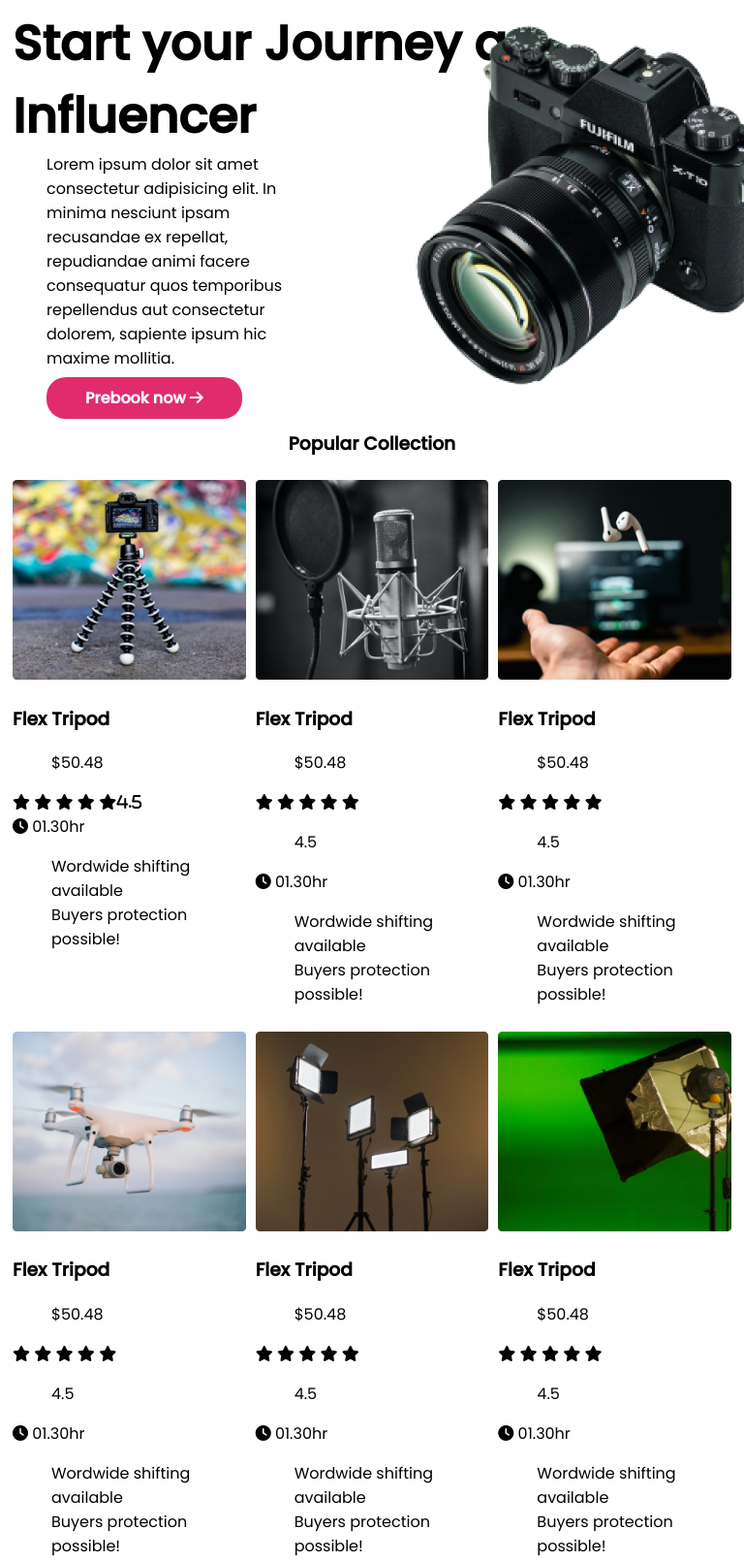
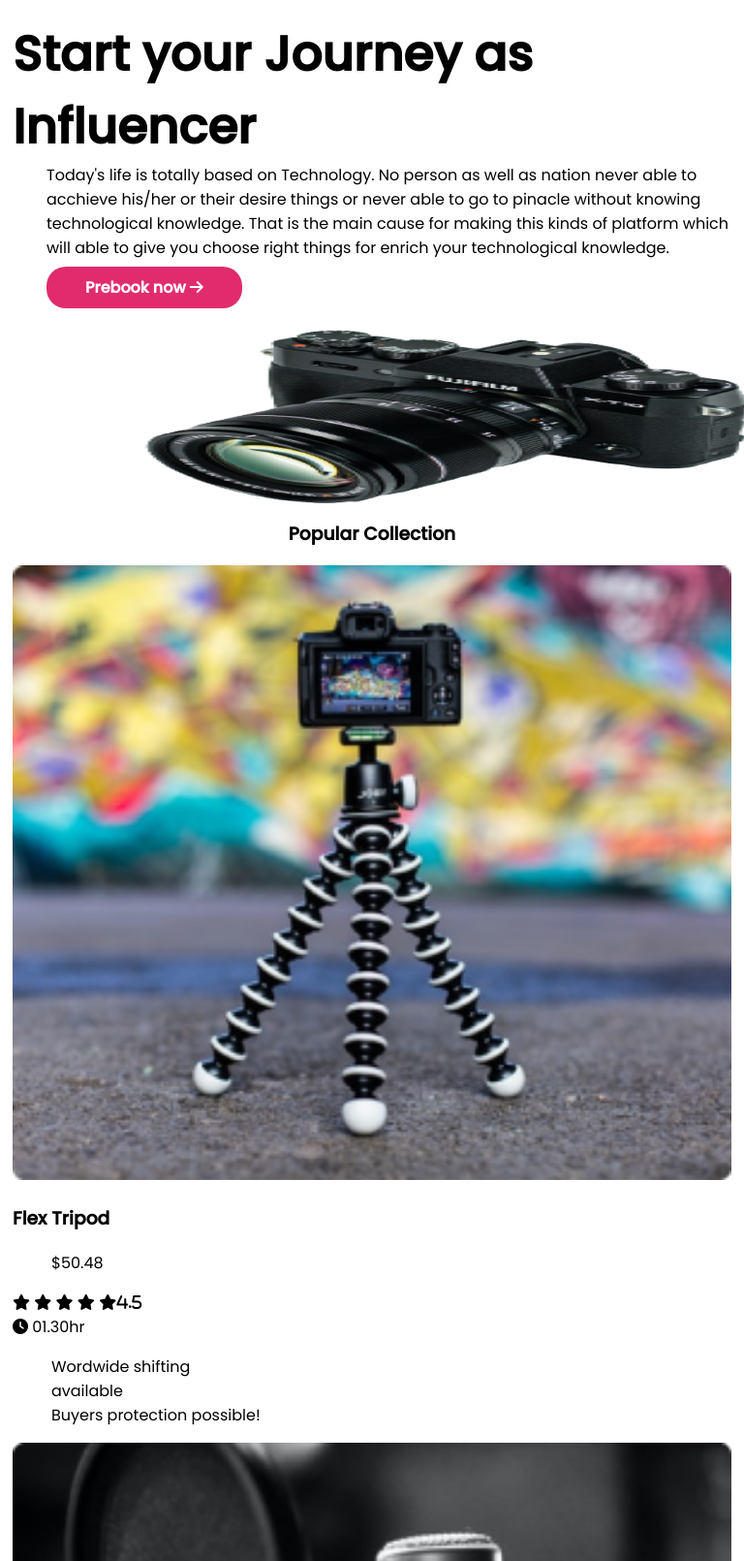
Before and after one commit to MridulChandraNath/Assignment-two-influencer-gear, a plain HTML site: page index.html in a window 768 px wide. Shown: the part 5-1615 px from the top of the page at 97% size. Drawn offline with Linux system fonts and the light colour scheme.

Commit message:
Assignment almost done

```diff
--- a/css style/style.css
+++ b/css style/style.css
@@ -76,3 +76,67 @@ footer{
     width: 100%;
     text-align: center;
 }
+
+/* media query added here */
+
+/* Mobile device */
+@media only screen and (max-width:688px) {
+    .top-banner{
+        display: inline;
+    }
+
+    .half-width{
+        width: 100%;
+        float: left;
+    }
+
+    .half-width img{
+        width: 100%;
+        height: 200px;
+        padding-left: 40px;
+        margin-left: 50px;
+
+    }
+
+
+
+    .item-card{
+        display: inline;
+        /* grid-template-columns: repeat(3,1fr);
+        grid-row: 30px; */
+        text-align: left;
+
+    }
+
+}
+/* Tablet devices */
+
+@media only screen and (min-width:688px) and
+(max-width:992px){
+    .top-banner{
+        display: inline;
+    }
+    .half-width img{
+        width: 100%;
+        height: 200px;
+        padding-left: 40px;
+        margin-left: 50px;
+        margin-top: 20px;
+
+    }
+    .half-width{
+        width: 100%;
+        float: left;
+    }
+
+
+
+    .item-card{
+        display: inline;
+        /* grid-template-columns: repeat(3,1fr);
+        grid-row: 30px; */
+        text-align: left;
+
+    }
+
+}
--- a/index.html
+++ b/index.html
@@ -17,9 +17,10 @@
             <div class="half-width">
                 <h1>Start your Journey as<br>
                     Influencer</h1>
-                <p>Lorem ipsum dolor sit amet consectetur adipisicing elit. In minima nesciunt ipsam recusandae ex
-                    repellat, repudiandae animi facere consequatur quos temporibus repellendus aut consectetur dolorem,
-                    sapiente ipsum hic maxime mollitia.</p>
+                <p>Today's life is totally based on Technology. No person as well as nation never able to acchieve
+                    his/her or their desire things or never able to go to pinacle without knowing technological
+                    knowledge. That is the main cause for making this kinds of platform which will able to give you
+                    choose right things for enrich your technological knowledge.</p>
 
                 <a href="" target="_blank" class="button">Prebook now <i class="fas fa-arrow-right"></i></a>
 
@@ -80,8 +81,8 @@
                         <img src="images/mic.png" alt="">
                     </div>
                     <div class="item-detail">
-                        <h3 class="item-title">Flex Tripod</h3>
-                        <p class="item-author">$50.48</p>
+                        <h3 class="item-title">Mic</h3>
+                        <p class="item-author">$55.48</p>
 
                     </div>
                     <div class="item-info">
@@ -94,7 +95,7 @@
                             <i class="fas fa-star empty"></i>
                         </div>
 
-                        <p>4.5</p>
+                        <p>5.0</p>
 
                         <div>
                             <i class="fas fa-clock"></i>
@@ -110,8 +111,8 @@
                         <img src="images/airpod.png" alt="">
                     </div>
                     <div class="item-detail">
-                        <h3 class="item-title">Flex Tripod</h3>
-                        <p class="item-author">$50.48</p>
+                        <h3 class="item-title">Airpod</h3>
+                        <p class="item-author">$40.48</p>
 
                     </div>
                     <div class="item-info">
@@ -124,7 +125,7 @@
                             <i class="fas fa-star empty"></i>
                         </div>
 
-                        <p>4.5</p>
+                        <p>4.0</p>
 
                         <div>
                             <i class="fas fa-clock"></i>
@@ -142,7 +143,7 @@
                         <img src="images/drone.png" alt="">
                     </div>
                     <div class="item-detail">
-                        <h3 class="item-title">Flex Tripod</h3>
+                        <h3 class="item-title">Drone</h3>
                         <p class="item-author">$50.48</p>
 
                     </div>
@@ -173,8 +174,8 @@
                         <img src="images/lights.png" alt="">
                     </div>
                     <div class="item-detail">
-                        <h3 class="item-title">Flex Tripod</h3>
-                        <p class="item-author">$50.48</p>
+                        <h3 class="item-title">Lights</h3>
+                        <p class="item-author">$10.48</p>
 
                     </div>
                     <div class="item-info">
@@ -187,7 +188,7 @@
                             <i class="fas fa-star empty"></i>
                         </div>
 
-                        <p>4.5</p>
+                        <p>2.5</p>
 
                         <div>
                             <i class="fas fa-clock"></i>
@@ -205,8 +206,8 @@
                         <img src="images/single-light.png" alt="">
                     </div>
                     <div class="item-detail">
-                        <h3 class="item-title">Flex Tripod</h3>
-                        <p class="item-author">$50.48</p>
+                        <h3 class="item-title">Single Light</h3>
+                        <p class="item-author">$20.48</p>
 
                     </div>
                     <div class="item-info">
@@ -219,7 +220,7 @@
                             <i class="fas fa-star empty"></i>
                         </div>
 
-                        <p>4.5</p>
+                        <p>5.0</p>
 
                         <div>
                             <i class="fas fa-clock"></i>
@@ -282,7 +283,7 @@
                             <i class="fas fa-star empty"></i>
                         </div>
 
-                        <p>4.5</p>
+                        <p>3.5</p>
 
                         <div>
                             <i class="fas fa-clock"></i>
@@ -299,8 +300,8 @@
                         <img src="images/setup.png" alt="">
                     </div>
                     <div class="item-detail">
-                        <h3 class="item-title">Flex Tripod</h3>
-                        <p class="item-author">$50.48</p>
+                        <h3 class="item-title">Setup</h3>
+                        <p class="item-author">$12.48</p>
 
                     </div>
                     <div class="item-info">
@@ -313,7 +314,7 @@
                             <i class="fas fa-star empty"></i>
                         </div>
 
-                        <p>4.5</p>
+                        <p>4.0</p>
 
                         <div>
                             <i class="fas fa-clock"></i>
```
